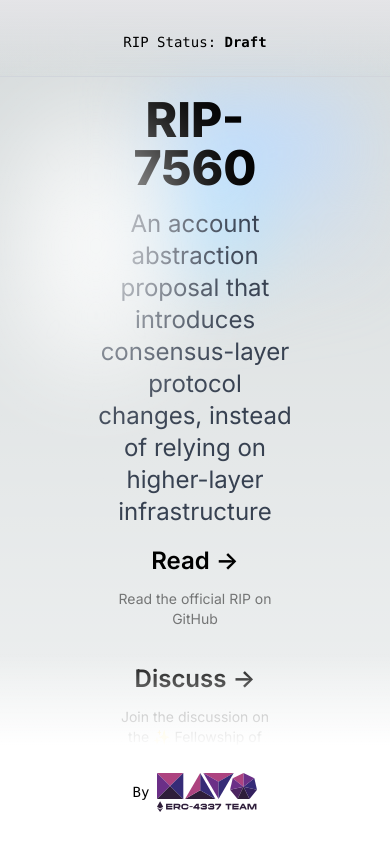
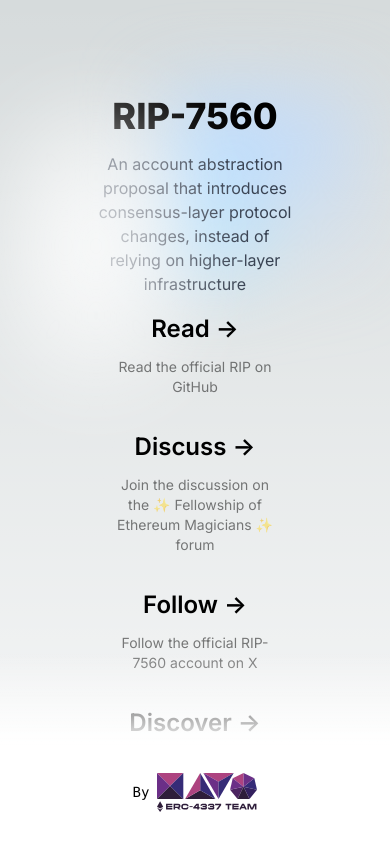
Before and after one commit to tomteman/7560-landing-page, a Next.js app: page / in a window 390 px wide. Shown: the top 842 px of the page. Built offline with nearby package versions, Linux system fonts and the light colour scheme.

Commit message:
mobile elements adjustments

```diff
--- a/app/page.tsx
+++ b/app/page.tsx
@@ -4,7 +4,7 @@
   return (
     <main className="flex min-h-screen flex-col items-center justify-between p-24">
       <div className="z-10 w-full max-w-5xl items-center justify-between font-mono text-sm lg:flex">
-        <p className="fixed left-0 top-0 flex w-full justify-center border-b border-gray-300 bg-gradient-to-b from-zinc-200 pb-6 pt-8 backdrop-blur-2xl dark:border-neutral-800 dark:bg-zinc-800/30 dark:from-inherit lg:static lg:w-auto lg:rounded-xl lg:border lg:bg-gray-200 lg:p-4 lg:dark:bg-zinc-800/30">
+      <p className="hidden lg:flex fixed left-0 top-0 w-full justify-center border-b border-gray-300 bg-gradient-to-b from-zinc-200 pb-6 pt-8 backdrop-blur-2xl dark:border-neutral-800 dark:bg-zinc-800/30 dark:from-inherit lg:static lg:w-auto lg:rounded-xl lg:border lg:bg-gray-200 lg:p-4 lg:dark:bg-zinc-800/30">
           RIP Status:&nbsp;
           <code className="font-mono font-bold">Draft</code>
         </p>
@@ -38,9 +38,9 @@
 
       <div className="relative z-[-1] flex flex-col items-center before:absolute before:h-[300px] before:w-full before:-translate-x-1/2 before:rounded-full before:bg-gradient-radial before:from-white before:to-transparent before:blur-2xl before:content-[''] after:absolute after:-z-20 after:h-[180px] after:w-full after:translate-x-1/3 after:bg-gradient-conic after:from-sky-200 after:via-blue-200 after:blur-2xl after:content-[''] before:dark:bg-gradient-to-br before:dark:from-transparent before:dark:to-blue-700 before:dark:opacity-10 after:dark:from-sky-900 after:dark:via-[#0141ff] after:dark:opacity-40 sm:before:w-[480px] sm:after:w-[240px] before:lg:h-[360px]">
         <div className="text-center">
-          <h1 className="text-5xl font-extrabold">RIP-7560</h1>
+          <h1 className="text-4xl large:text-5xl font-extrabold">RIP-7560</h1>
           <div className="max-w-md lg:max-w-3xl">
-            <h2 className="mt-4 text-2xl text-gray-700 dark:text-gray-300">
+          <h2 className="mt-4 text-s lg:text-2xl text-gray-700 dark:text-gray-300">
             An account abstraction proposal that introduces consensus-layer protocol changes, instead of relying on higher-layer infrastructure
             </h2>
           </div>
```
